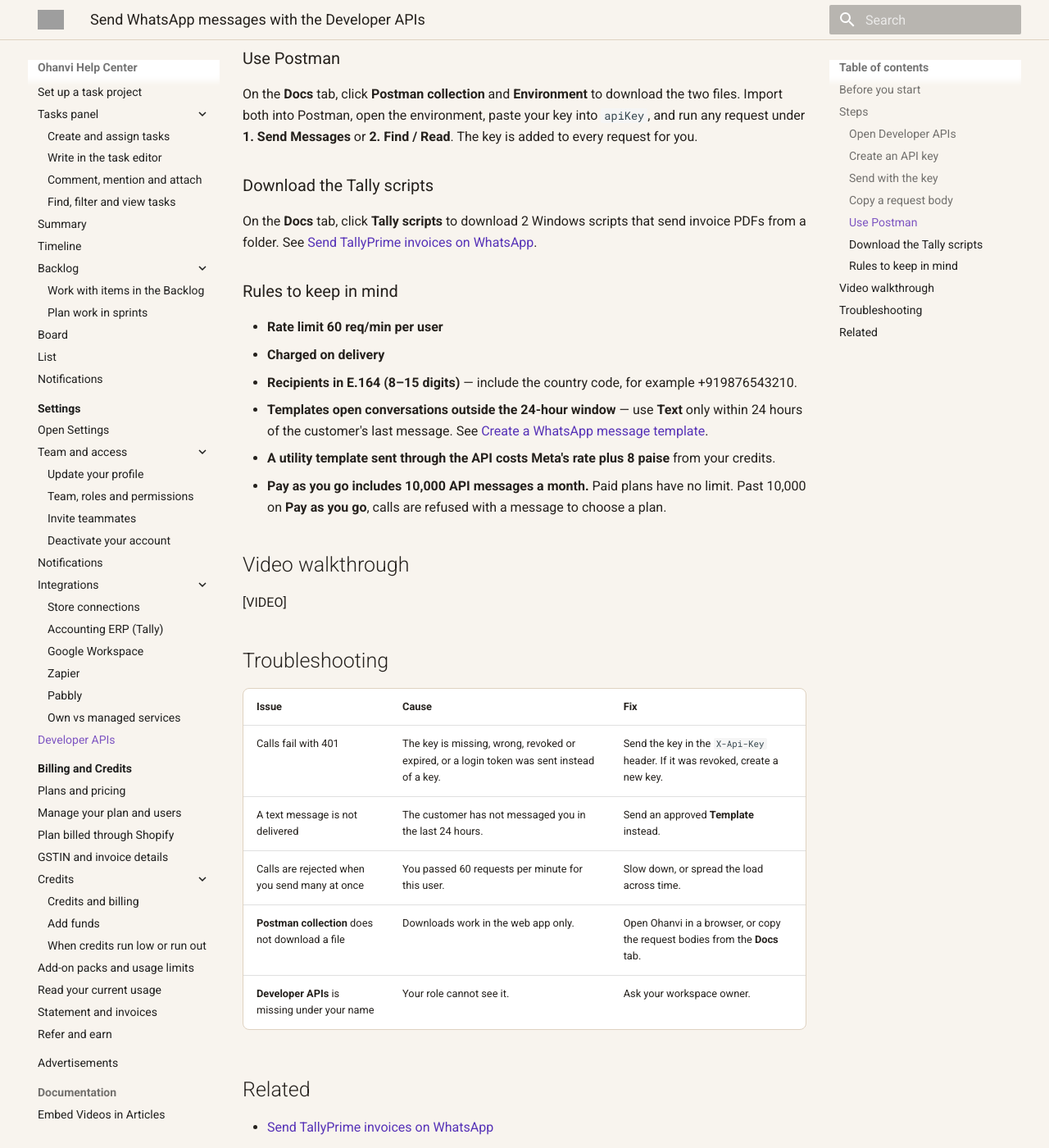
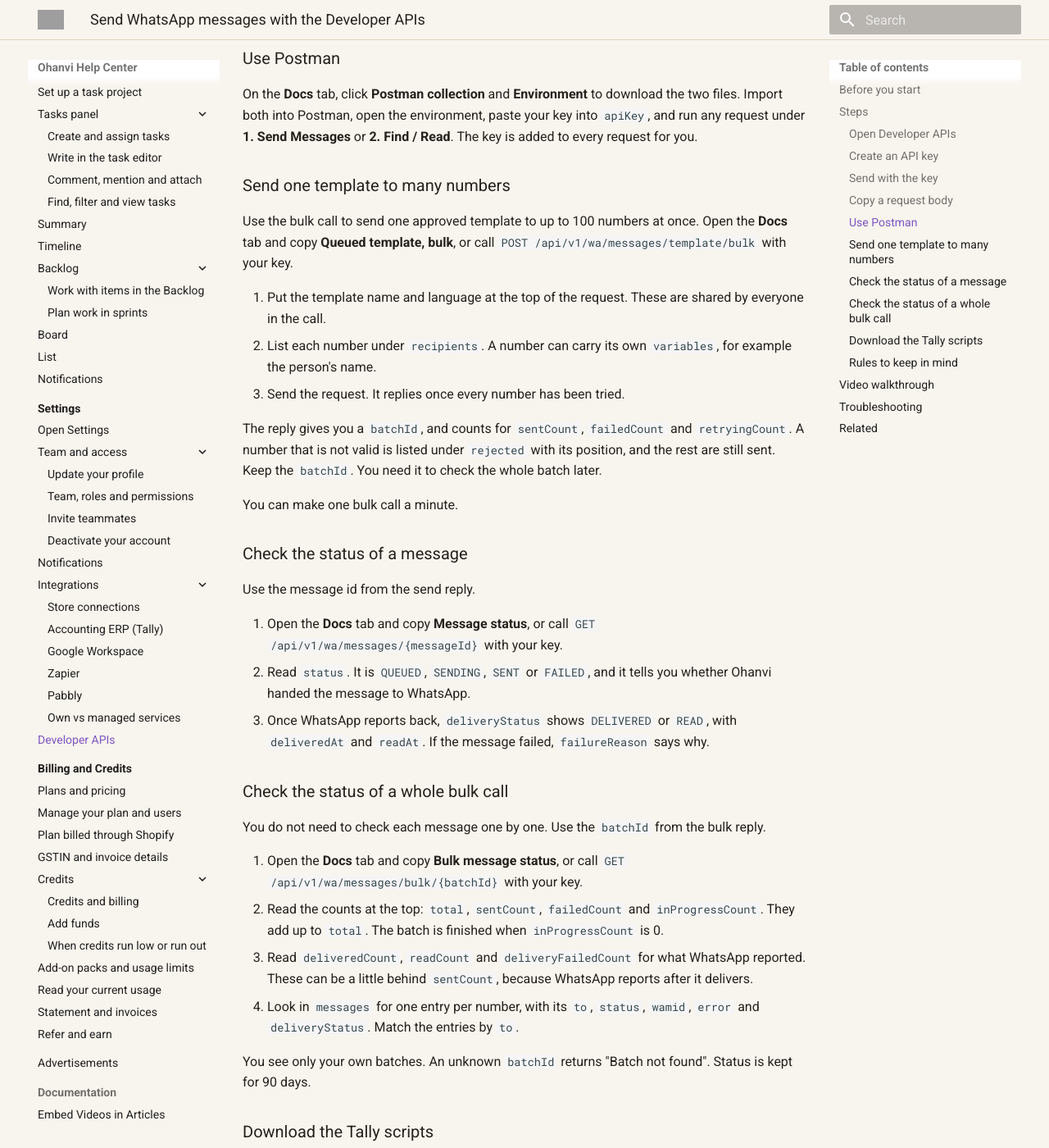
Before and after one commit to Ohanvi/ohanvi.github.io, an MkDocs documentation site: the page built from docs/settings/developer-apis.md, in a window 1280 px wide and 1400 px high, scrolled down 1386 px. Shown: the whole window at 82% size. Built offline with MkDocs 1.6.1 and Material for MkDocs 9.7.7, drawn with Linux system fonts in a browser that asks for light colours; some of the changed text lies outside the part shown; grey boxes are pictures that could not be loaded.

Commit message:
Document bulk messaging and status checks
Add guidance for sending template messages in bulk, checking message and batch status, and troubleshooting rate limits, retries, and missing batches.

```diff
--- a/docs/settings/developer-apis.md
+++ b/docs/settings/developer-apis.md
@@ -47,6 +47,37 @@
 
 On the **Docs** tab, click **Postman collection** and **Environment** to download the two files. Import both into Postman, open the environment, paste your key into `apiKey`, and run any request under **1. Send Messages** or **2. Find / Read**. The key is added to every request for you.
 
+### Send one template to many numbers
+
+Use the bulk call to send one approved template to up to 100 numbers at once. Open the **Docs** tab and copy **Queued template, bulk**, or call `POST /api/v1/wa/messages/template/bulk` with your key.
+
+1. Put the template name and language at the top of the request. These are shared by everyone in the call.
+2. List each number under `recipients`. A number can carry its own `variables`, for example the person's name.
+3. Send the request. It replies once every number has been tried.
+
+The reply gives you a `batchId`, and counts for `sentCount`, `failedCount` and `retryingCount`. A number that is not valid is listed under `rejected` with its position, and the rest are still sent. Keep the `batchId`. You need it to check the whole batch later.
+
+You can make one bulk call a minute.
+
+### Check the status of a message
+
+Use the message id from the send reply.
+
+1. Open the **Docs** tab and copy **Message status**, or call `GET /api/v1/wa/messages/{messageId}` with your key.
+2. Read `status`. It is `QUEUED`, `SENDING`, `SENT` or `FAILED`, and it tells you whether Ohanvi handed the message to WhatsApp.
+3. Once WhatsApp reports back, `deliveryStatus` shows `DELIVERED` or `READ`, with `deliveredAt` and `readAt`. If the message failed, `failureReason` says why.
+
+### Check the status of a whole bulk call
+
+You do not need to check each message one by one. Use the `batchId` from the bulk reply.
+
+1. Open the **Docs** tab and copy **Bulk message status**, or call `GET /api/v1/wa/messages/bulk/{batchId}` with your key.
+2. Read the counts at the top: `total`, `sentCount`, `failedCount` and `inProgressCount`. They add up to `total`. The batch is finished when `inProgressCount` is 0.
+3. Read `deliveredCount`, `readCount` and `deliveryFailedCount` for what WhatsApp reported. These can be a little behind `sentCount`, because WhatsApp reports after it delivers.
+4. Look in `messages` for one entry per number, with its `to`, `status`, `wamid`, `error` and `deliveryStatus`. Match the entries by `to`.
+
+You see only your own batches. An unknown `batchId` returns "Batch not found". Status is kept for 90 days.
+
 ### Download the Tally scripts
 
 On the **Docs** tab, click **Tally scripts** to download 2 Windows scripts that send invoice PDFs from a folder. See [Send TallyPrime invoices on WhatsApp](../whatsapp/send-tally-invoices-on-whatsapp.md).
@@ -70,6 +101,9 @@
 | --- | --- | --- |
 | Calls fail with 401 | The key is missing, wrong, revoked or expired, or a login token was sent instead of a key. | Send the key in the `X-Api-Key` header. If it was revoked, create a new key. |
 | A text message is not delivered | The customer has not messaged you in the last 24 hours. | Send an approved **Template** instead. |
+| A bulk call is refused with "one call per minute" | You sent a second bulk call within a minute. | Wait for the number of seconds in the message, then send it again. |
+| A message in a bulk call shows `retrying` | WhatsApp could not be reached for that number on the first try. | Check it again with **Bulk message status**. Ohanvi retries it on its own. |
+| Bulk message status says "Batch not found" | The `batchId` is wrong, belongs to another workspace, or is older than 90 days. | Use the `batchId` from your own bulk reply. |
 | Calls are rejected when you send many at once | You passed 60 requests per minute for this user. | Slow down, or spread the load across time. |
 | **Postman collection** does not download a file | Downloads work in the web app only. | Open Ohanvi in a browser, or copy the request bodies from the **Docs** tab. |
 | **Developer APIs** is missing under your name | Your role cannot see it. | Ask your workspace owner. |
```
